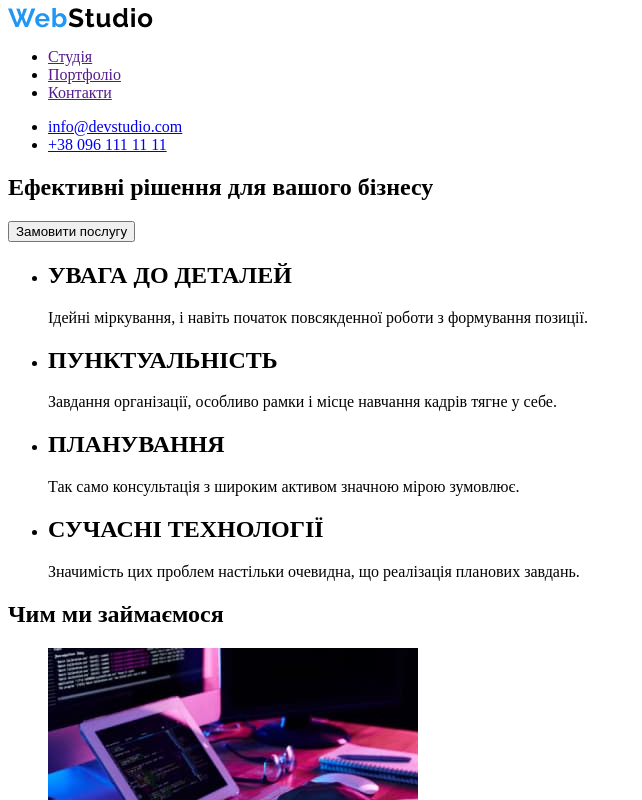
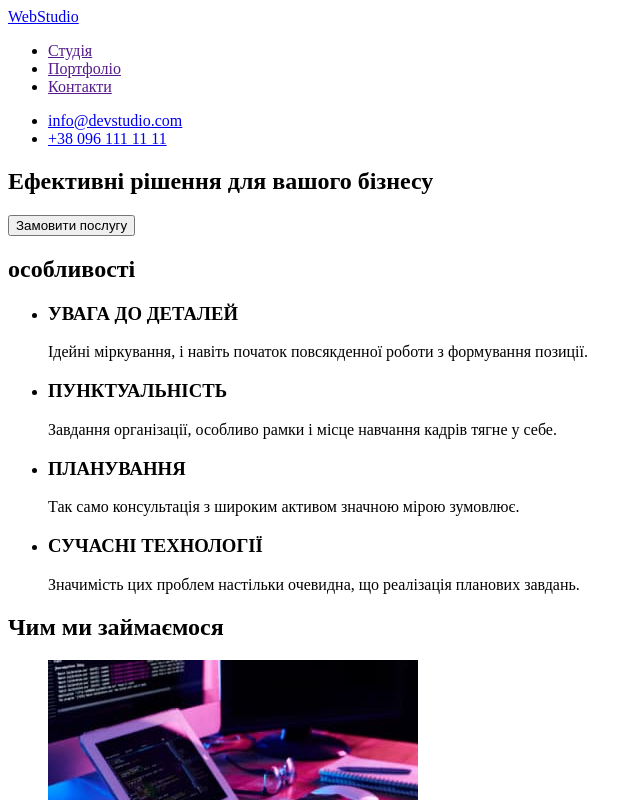
Before and after one commit to nataliiasirenko/goit-markup-hw-01, a plain HTML site: page index.html in a window 1280 px wide. Shown: the top 800 px of the page, without its empty margins (0-642 px from the left). Drawn offline with Linux system fonts and the light colour scheme.

Commit message:
logo, sections

```diff
--- a/index.html
+++ b/index.html
@@ -10,9 +10,7 @@
     <!--шапка сайту-->
  <header>
     <nav>
-     <a href="/">
-        <img src="./images/WebStudio.png" alt="company_logo"/>
-     </a>
+     <a href="/">WebStudio</a>
 
      <ul>
         <li><a href="">Студія</a></li>
@@ -34,21 +32,22 @@
   </section>
 <!--особливості-->
   <section>
+    <h2>особливості</h2>
     <ul>
         <li>
-            <h2>УВАГА ДО ДЕТАЛЕЙ</h2>
+            <h3>УВАГА ДО ДЕТАЛЕЙ</h3>
         <p>Ідейні міркування, і навіть початок повсякденної роботи з формування позиції.</p>
        </li>
         <li>
-            <h2>ПУНКТУАЛЬНІСТЬ</h2>
+            <h3>ПУНКТУАЛЬНІСТЬ</h3>
             <p>Завдання організації, особливо рамки і місце навчання кадрів тягне у себе.</p>
         </li>
         <li>
-            <h2>ПЛАНУВАННЯ</h2>
+            <h3>ПЛАНУВАННЯ</h3>
             <p>Так само консультація з широким активом значною мірою зумовлює.</p>
         </li>
         <li>
-            <h2>СУЧАСНІ ТЕХНОЛОГІЇ</h2>
+            <h3>СУЧАСНІ ТЕХНОЛОГІЇ</h3>
             <p>Значимість цих проблем настільки очевидна, що реалізація планових завдань.</p>
         </li>
 
@@ -99,8 +98,7 @@
 
 <!--футер-->
 <footer>
-    <a href="">
-        <img src="./images/WebStudio.png" alt="company_logo" /></a>
+    <a href="/">WebStudio</a>
     <address>
         г. Киев, пр-т Леси Украинки, 26
     </address>
```
